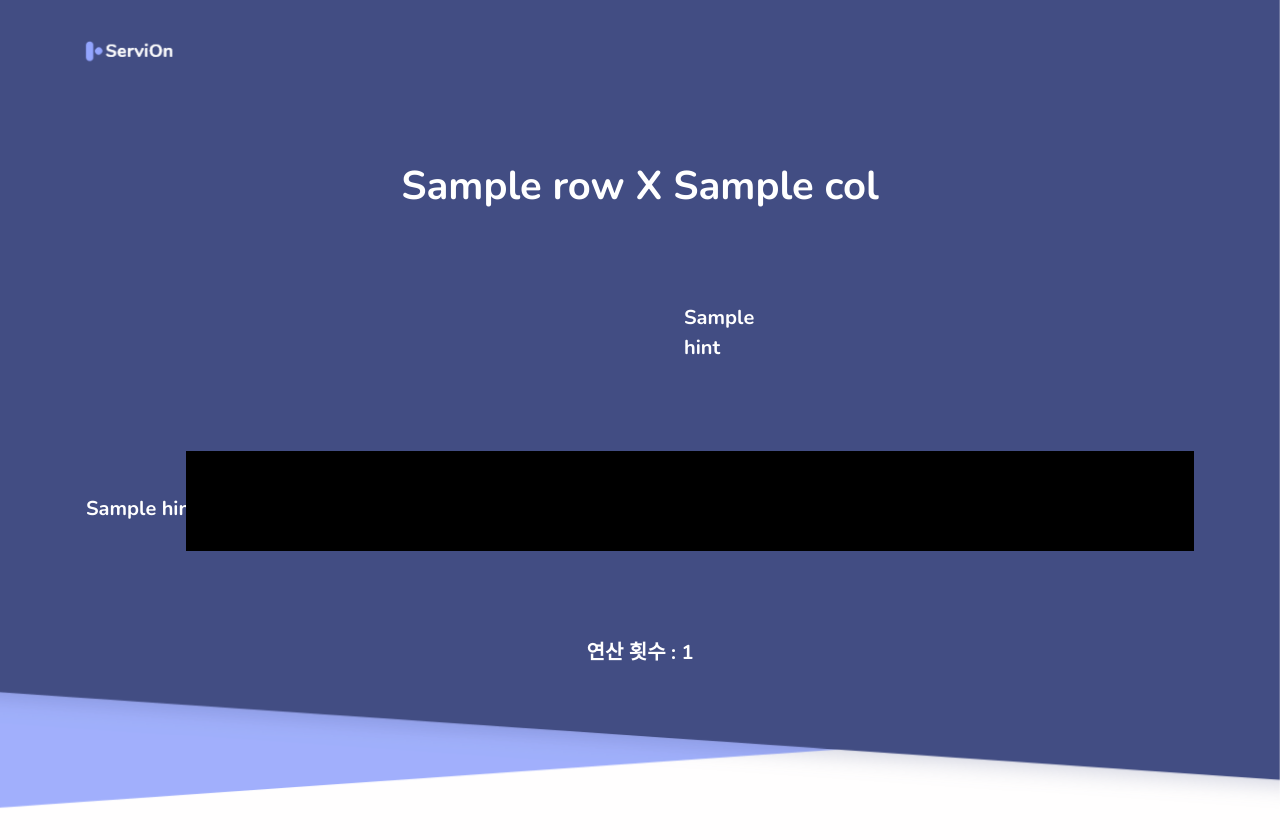
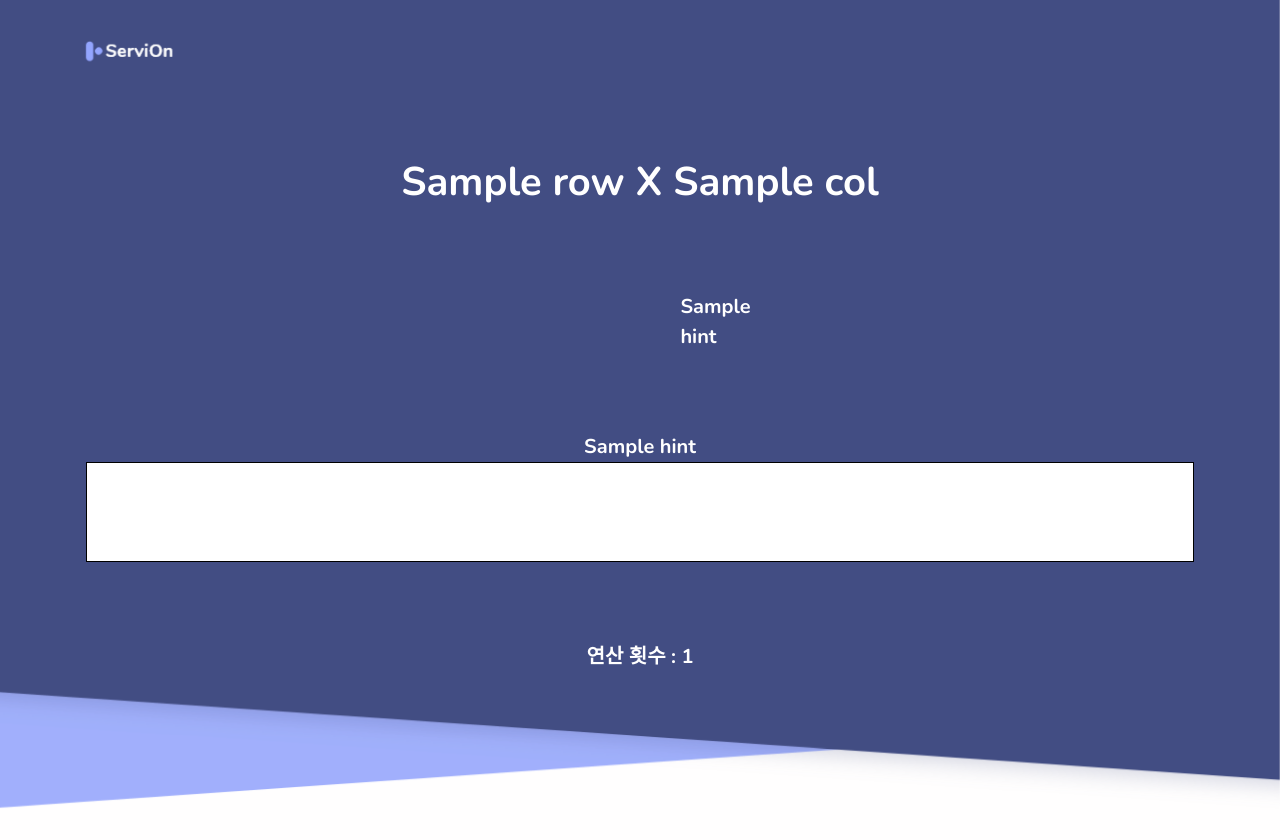
Before and after one commit to sohy19/nonogram-solver, a Django app: template NonogramSolver/home/templates/result.html in a window 1280 px wide. Run offline with Django 4.2, Linux system fonts and the light colour scheme; the template is opened without the code that fills it: most values are stand-ins (such as "Sample title", 1, 10 or a date in 2020); some libraries are stand-ins or nearby versions.

Commit message:
css 적용 중

```diff
--- a/NonogramSolver/home/static/result_style.css
+++ b/NonogramSolver/home/static/result_style.css
@@ -6,8 +6,7 @@
 }
 
 .table {
-	float: right;
-	width: 100%;
+	width: calc(100%);
 	height: 100px;
 	background-color: white;
 }
@@ -18,22 +17,26 @@
 
 .myTd {
 	height: 70px;
+	width: 70px;
+
 	border: 1px solid #000;
 }
 
 .myGrid {
 	display: grid;
-	grid-template-columns: 100px 1fr;
+	/* grid-template-columns: 30% 10% 30% 30%; */
+	justify-items: center;
 }
 
 #col-hints {
 	display: grid;
-	grid-template-columns: 100px 1fr;
+	grid-template-columns: 40% 30% 30%;
 }
 
 .col_box {
 	display: flex;
 	justify-content: space-around;
+	margin: 0 auto;
 	align-items: flex-end;
 	color: white;
 	font-size: 15pt;
@@ -41,7 +44,7 @@
 }
 
 .cols {
-	width: 12px;
+	width: 30px;
 	text-align: center;
 }
 
@@ -49,7 +52,6 @@
 	color: white;
 	font-size: 15pt;
 	font-weight: bold;
-	margin-right: 50px;
 	display: flex;
 	flex-direction: column;
 	justify-content: space-around;
--- a/NonogramSolver/home/templates/result.html
+++ b/NonogramSolver/home/templates/result.html
@@ -24,6 +24,7 @@
 			</div>
 		</div>
 		<div class="myGrid">
+			<div></div>
 			<div id="row-hints">
 				{% for hint in row_hints %}
 				<div>{{ hint }}</div>
@@ -33,16 +34,28 @@
 				{% for ans in answer %}
 				<tr>
 					{% for a in ans %} {% if a %}
-					<td class="myTd" style="background-color: white"></td>
+					<td width="70px" class="myTd" style="background-color: black"></td>
 					{% else %}
-					<td class="myTd" style="background-color: black"></td>
+					<td width="70px" class="myTd" style="background-color: white"></td>
 					{% endif %} {% endfor %}
 				</tr>
 				{% endfor %}
 			</table>
 			<script>
+				const col = "{{col}}";
+				widths = col * 70;
 				const table = document.querySelector(".table");
-				table.style.width = `${col * 70}px`;
+				table.style.width = `${widths}px`;
+
+				const colBox = document.querySelector(".col_box");
+				colBox.style.width = `${widths}px`;
+
+				const myGrid = document.querySelector(".myGrid");
+
+				const gridWidth = widths / 100;
+				const spaceWidth = (widths + 100) / 200;
+
+				myGrid.style.gridTemplateColumns = `${gridWidth} 100px ${spaceWidth} ${gridWidth}`;
 			</script>
 		</div>
 		<p id="number">연산 횟수 : {{ num }}</p>
```
Also changed, not shown: NonogramSolver/DGA/new_nonogen.py (+3 -4 lines), NonogramSolver/home/views.py (+5 -4 lines).
